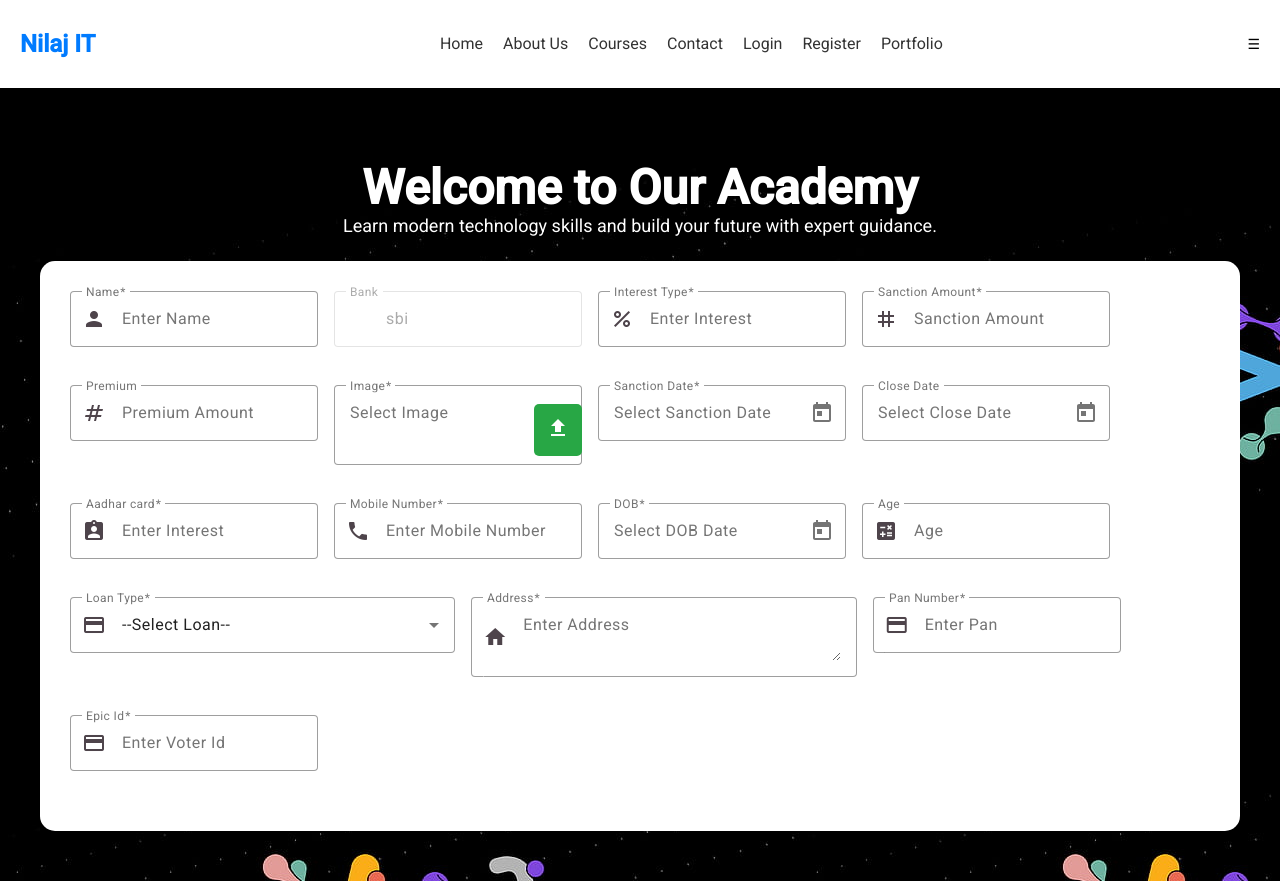
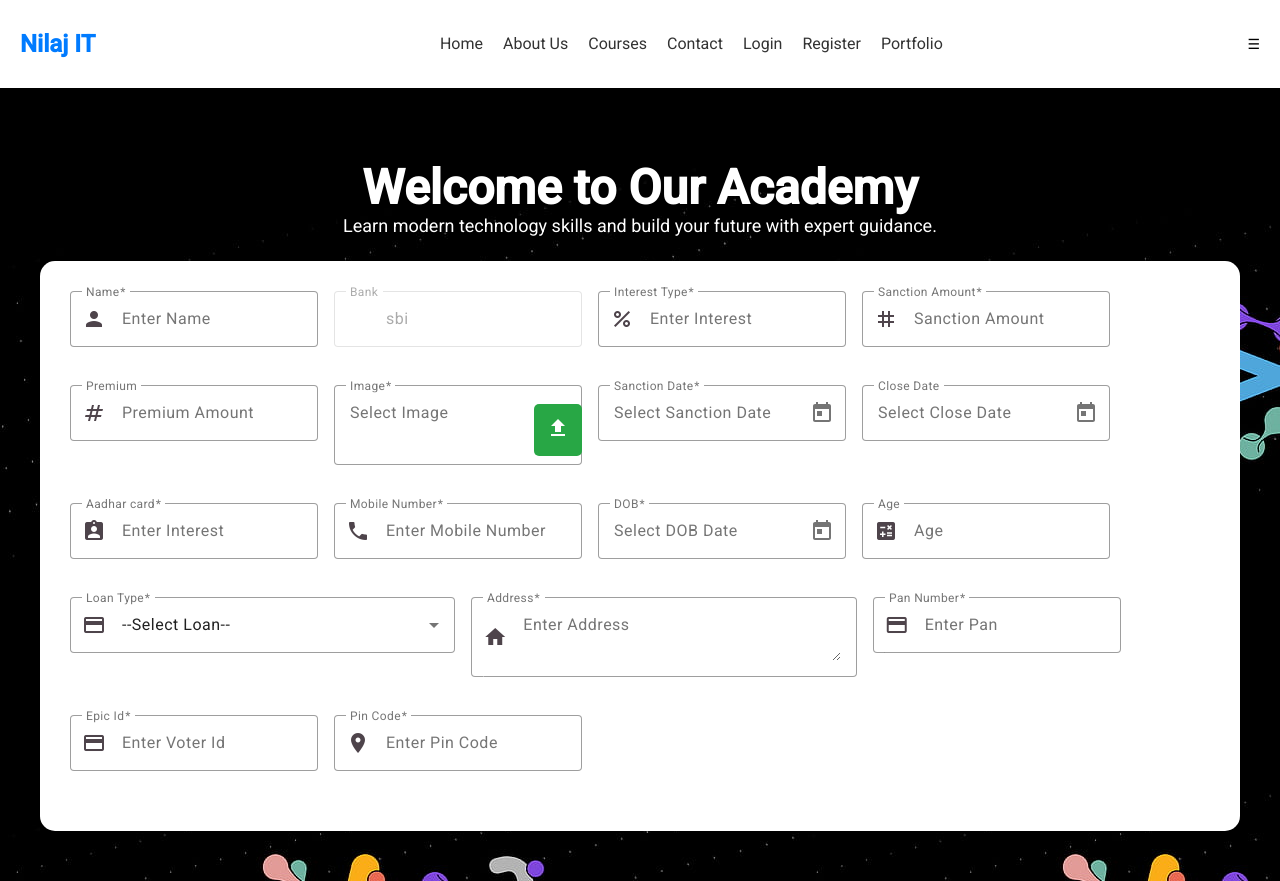
Before and after one commit to nilajcoder/Academy, an Angular app in the folder Academy/: page /register in a window 1280 px wide. Built offline with nearby package versions, Linux system fonts and the light colour scheme.

Commit message:
pincodevalidation

```diff
--- a/Academy/src/component/register/register.html
+++ b/Academy/src/component/register/register.html
@@ -391,6 +391,22 @@
                     </mat-form-field>
                 </div>
 
+                      <!-- Pin -->
+                   <div class="md:col-3 col-12">
+                    <mat-form-field appearance="outline" floatLabel="always">
+                        <mat-label>Pin Code</mat-label>
+                        <input matInput oninput="this.value=this.value.replace(/[^0-9]/g,'')" formControlName="pin" maxlength="6" placeholder="Enter Pin Code " required />
+                        <mat-icon matPrefix>location_on</mat-icon>
+                        <mat-error *ngIf="detailForm.get('pin')?.hasError('required')">
+                            Pin Code is required
+                        </mat-error>
+
+                         <mat-error *ngIf="detailForm.get('pin')?.hasError('pattern')">
+                            Enter valid Pin code
+                        </mat-error>
+                    </mat-form-field>
+                </div>
+
             </div>
 
 
--- a/Academy/src/component/register/register.ts
+++ b/Academy/src/component/register/register.ts
@@ -96,7 +96,8 @@ this.today.getDate()
       loanType:['',Validators.required],
       address: ['', [Validators.required]],
       pan: ['',[Validators.required,Validators.pattern(/^[A-Z]{5}[0-9]{4}[A-Z]$/)]],
-      vote: ['',[Validators.required,Validators.pattern(/^[A-Z]{3}[0-9]{7}$/)]]
+      vote: ['',[Validators.required,Validators.pattern(/^[A-Z]{3}[0-9]{7}$/)]],
+      pin: ['',[Validators.required,Validators.pattern(/^[1-9][0-9]{5}$/)]]
 
     });
 
```
